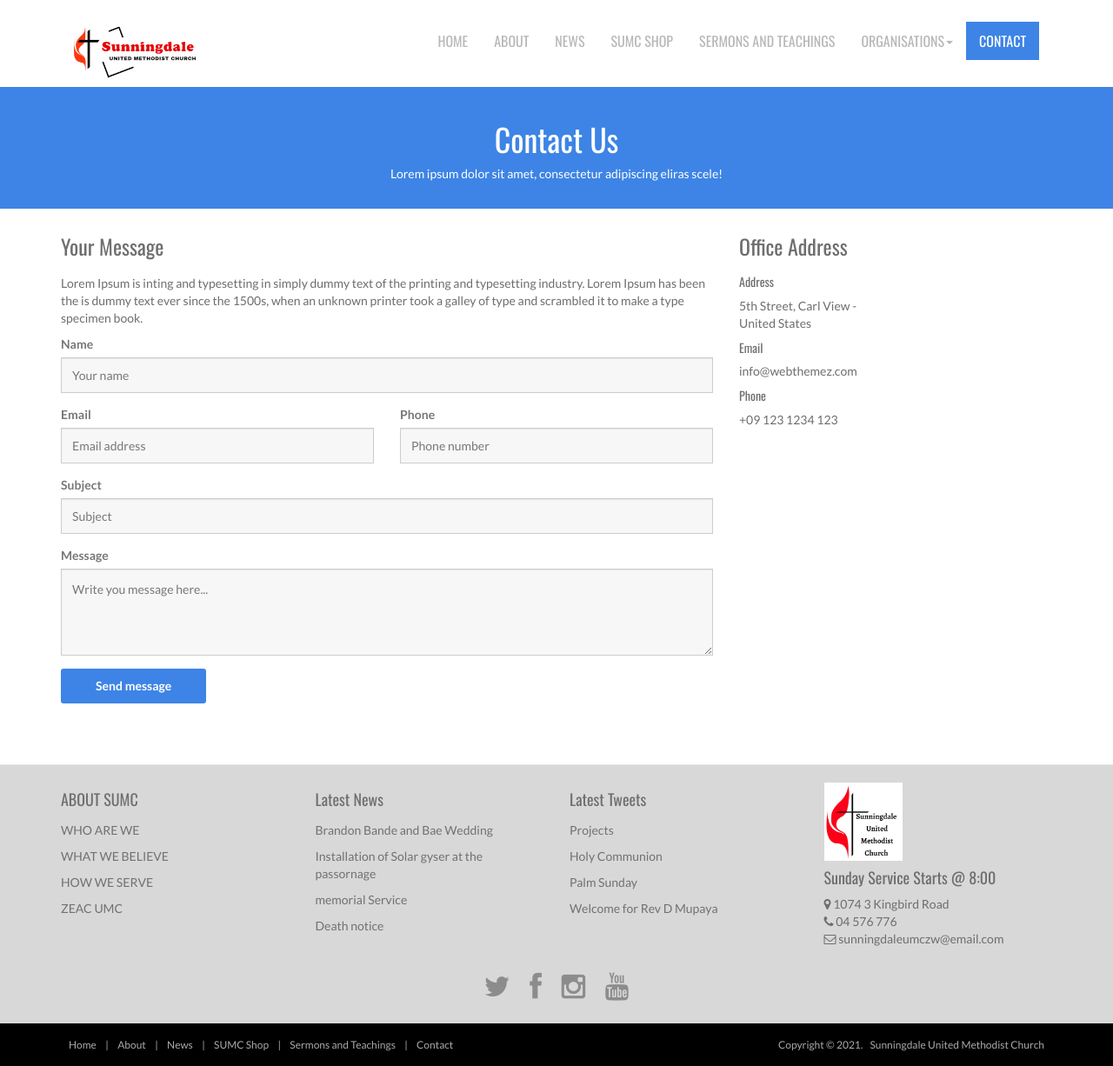
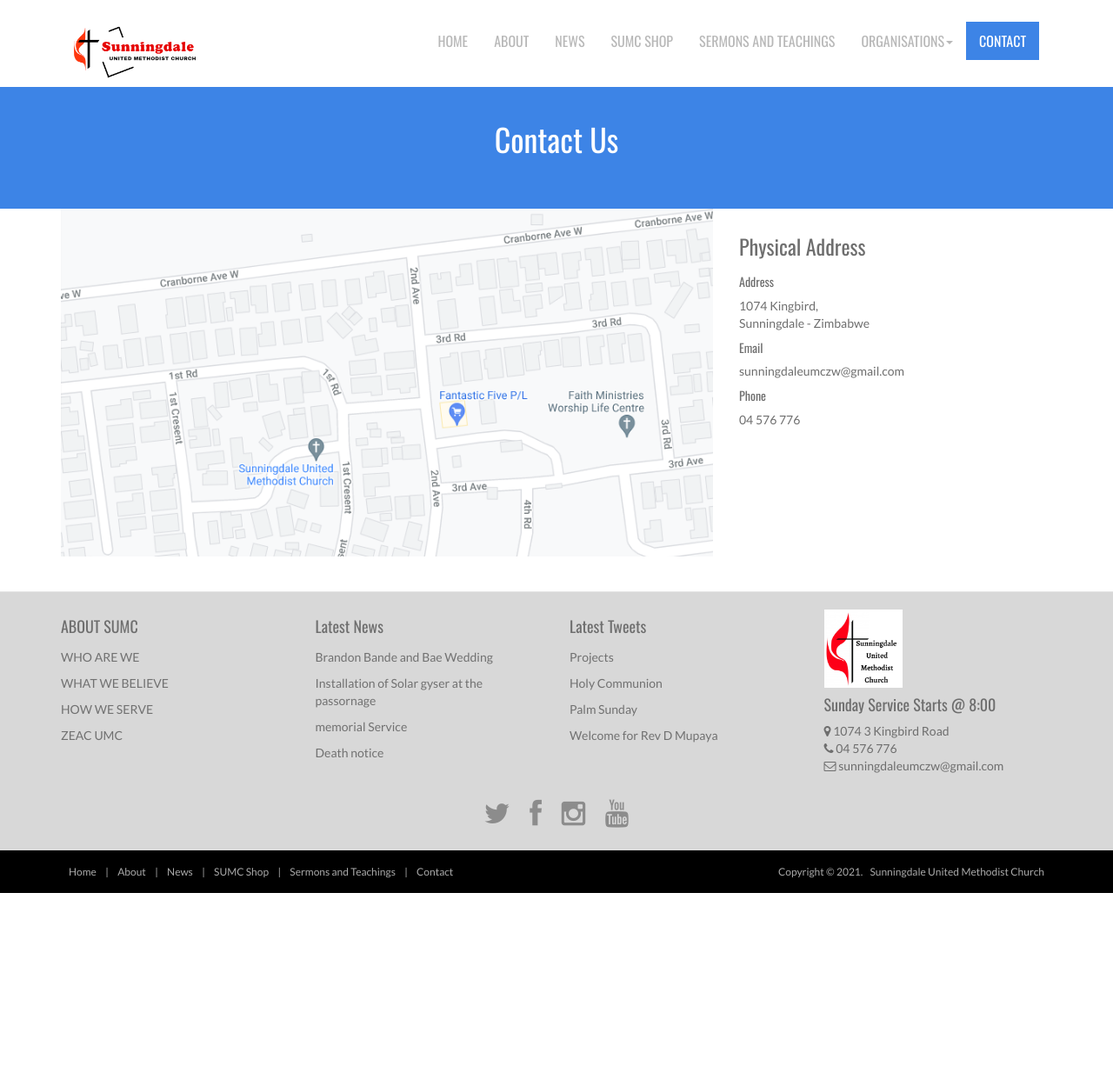
Before and after one commit to brandoebande/wordpress, a PHP site: page /contact.php in a window 1280 px wide. Shown: the whole page at 87% size. After the commit the page ends 1027 px from the top, so only its background shows below. Run offline with PHP 8.4, Linux system fonts and the light colour scheme.

Commit message:
Added  scrollable map etc nema app link
Check

```diff
--- a/about.php
+++ b/about.php
@@ -301,7 +301,7 @@
               <div class="contact-info">
               <i class="fa fa-map-marker"></i> 1074 3 Kingbird Road<br>
               <i class="fa fa-phone"></i> 04 576 776<br>
-               <i class="fa fa-envelope-o"></i> sunningdaleumczw@email.com
+               <i class="fa fa-envelope-o"></i> sunningdaleumczw@gmail.com
                 </div>
                   </div><!-- end widget -->
       </div>
--- a/contact.php
+++ b/contact.php
@@ -64,7 +64,7 @@
 		<header id="head" class="secondary">
             <div class="container">
                     <h1>Contact Us</h1>
-                    <p>Lorem ipsum dolor sit amet, consectetur adipiscing eliras scele!</p>
+
                 </div>
     </header>
 
@@ -73,54 +73,27 @@
 	<div class="container">
 				<div class="row">
 					<div class="col-md-8">
-						<h3 class="section-title">Your Message</h3>
-						<p>
-						Lorem Ipsum is inting and typesetting in simply dummy text of the printing and typesetting industry. Lorem Ipsum has been the is dummy text ever since the 1500s, when an unknown printer took a galley of type and scrambled it to make a type specimen book.
-						</p>
+					<div id="googleMap" style="width:100%;height:400px;overflow:scroll;">
 
-						<form class="form-light mt-20" role="form">
-							<div class="form-group">
-								<label>Name</label>
-								<input type="text" class="form-control" placeholder="Your name">
-							</div>
-							<div class="row">
-								<div class="col-md-6">
-									<div class="form-group">
-										<label>Email</label>
-										<input type="email" class="form-control" placeholder="Email address">
-									</div>
-								</div>
-								<div class="col-md-6">
-									<div class="form-group">
-										<label>Phone</label>
-										<input type="text" class="form-control" placeholder="Phone number">
-									</div>
-								</div>
-							</div>
-							<div class="form-group">
-								<label>Subject</label>
-								<input type="text" class="form-control" placeholder="Subject">
-							</div>
-							<div class="form-group">
-								<label>Message</label>
-								<textarea class="form-control" id="message" placeholder="Write you message here..." style="height:100px;"></textarea>
-							</div>
-							<button type="submit" class="btn btn-two">Send message</button><p><br/></p>
-						</form>
+					<img src="assets/images/map.png"  scrolling="yes" frameborder="1" >
+
+					</div>
+
+
 					</div>
 					<div class="col-md-4">
 						<div class="row">
 							<div class="col-md-6">
-								<h3 class="section-title">Office Address</h3>
+								<h3 class="section-title">Physical Address</h3>
 								<div class="contact-info">
 									<h5>Address</h5>
-									<p>5th Street, Carl View - United States</p>
+									<p>1074 Kingbird, Sunningdale - Zimbabwe</p>
 
 									<h5>Email</h5>
-									<p>info@webthemez.com</p>
+									<p>sunningdaleumczw@gmail.com</p>
 
 									<h5>Phone</h5>
-									<p>+09 123 1234 123</p>
+									<p>04 576 776</p>
 								</div>
 							</div>
 						</div>
@@ -223,7 +196,7 @@
             <div class="contact-info">
             <i class="fa fa-map-marker"></i> 1074 3 Kingbird Road<br>
             <i class="fa fa-phone"></i> 04 576 776<br>
-             <i class="fa fa-envelope-o"></i> sunningdaleumczw@email.com
+             <i class="fa fa-envelope-o"></i> sunningdaleumczw@gmail.com
               </div>
                 </div><!-- end widget -->
     </div>
--- a/index.php
+++ b/index.php
@@ -358,7 +358,7 @@
             <div class="contact-info">
             <i class="fa fa-map-marker"></i> 1074 3 Kingbird Road<br>
             <i class="fa fa-phone"></i> 04 576 776<br>
-             <i class="fa fa-envelope-o"></i> sunningdaleumczw@email.com
+             <i class="fa fa-envelope-o"></i> sunningdaleumczw@gmail.com
               </div>
                 </div><!-- end widget -->
     </div>
--- a/sidebar-right.php
+++ b/sidebar-right.php
@@ -213,7 +213,7 @@
             <div class="contact-info">
             <i class="fa fa-map-marker"></i> 1074 3 Kingbird Road<br>
             <i class="fa fa-phone"></i> 04 576 776<br>
-             <i class="fa fa-envelope-o"></i> sunningdaleumczw@email.com
+             <i class="fa fa-envelope-o"></i> sunningdaleumczw@gmail.com
               </div>
                 </div><!-- end widget -->
     </div>
--- a/videos.php
+++ b/videos.php
@@ -317,7 +317,7 @@
             <div class="contact-info">
             <i class="fa fa-map-marker"></i> 1074 3 Kingbird Road<br>
             <i class="fa fa-phone"></i> 04 576 776<br>
-             <i class="fa fa-envelope-o"></i> sunningdaleumczw@email.com
+             <i class="fa fa-envelope-o"></i> sunningdaleumczw@gmail.com
               </div>
                 </div><!-- end widget -->
     </div>
```
Also changed, not shown: courses.php (+38 -5 lines), price.php (+24 -81 lines), assets/images/map.PNG (added), 1 other file.
